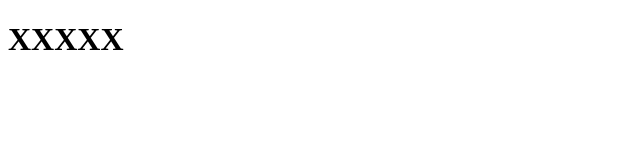
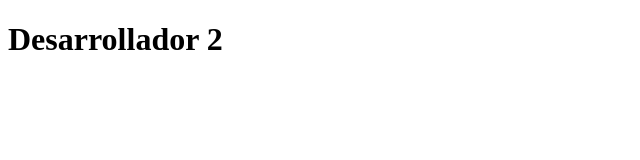
Before and after one commit to davidsuarezn22-web/taller-git-colaborativo, a plain HTML site: page index.html in a window 1280 px wide. Shown: the whole page, without its empty margins (0-640 px from the left). Drawn offline with Linux system fonts and the light colour scheme.

Commit message:
Desarrollador 2

```diff
--- a/index.html
+++ b/index.html
@@ -5,7 +5,7 @@
     <title>Proyecto Integrador Git</title>
 </head>
 <body>
-    <h1>XXXXX</h1>
+    <h1>Desarrollador 2</h1>
 
 </body>
 </html>
```
